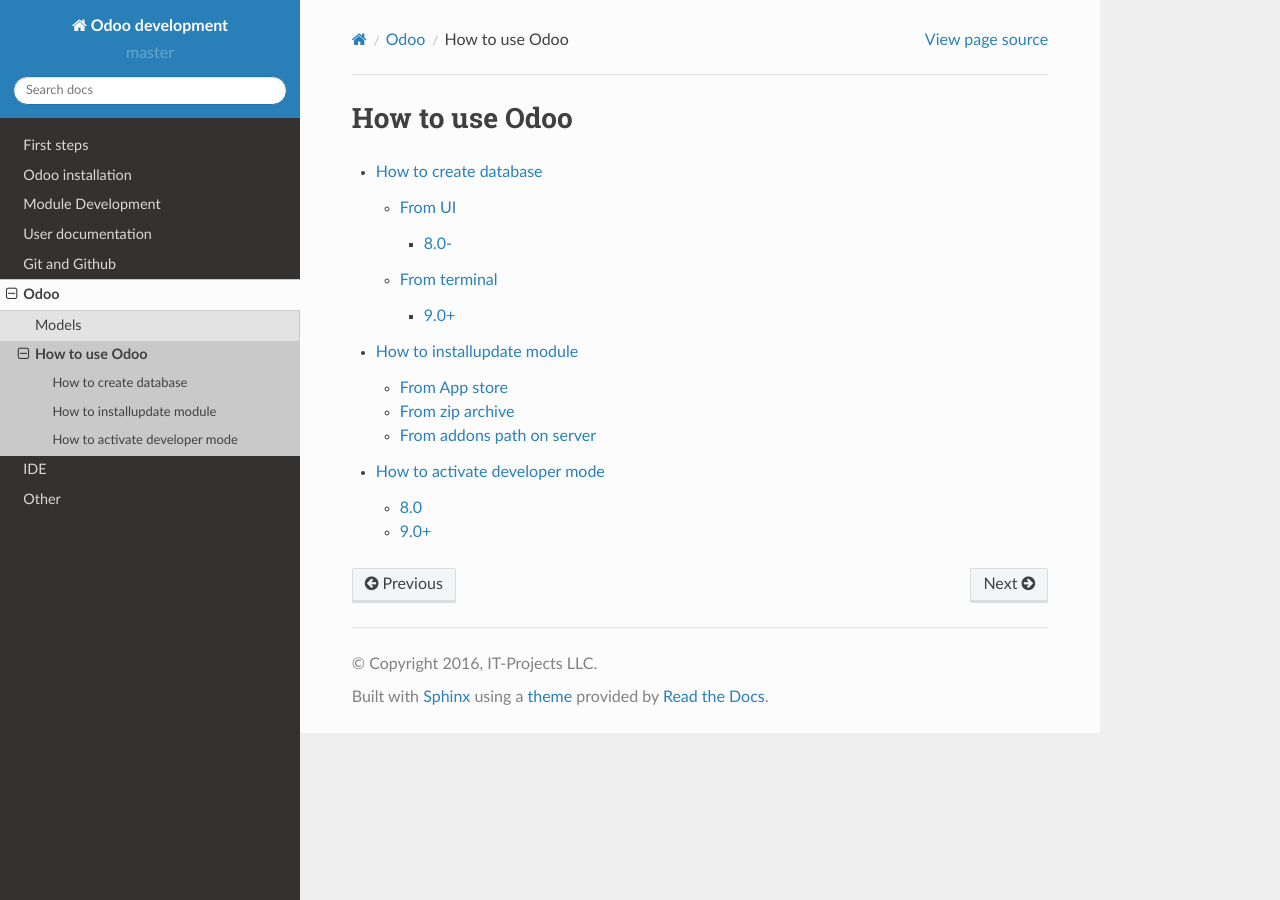
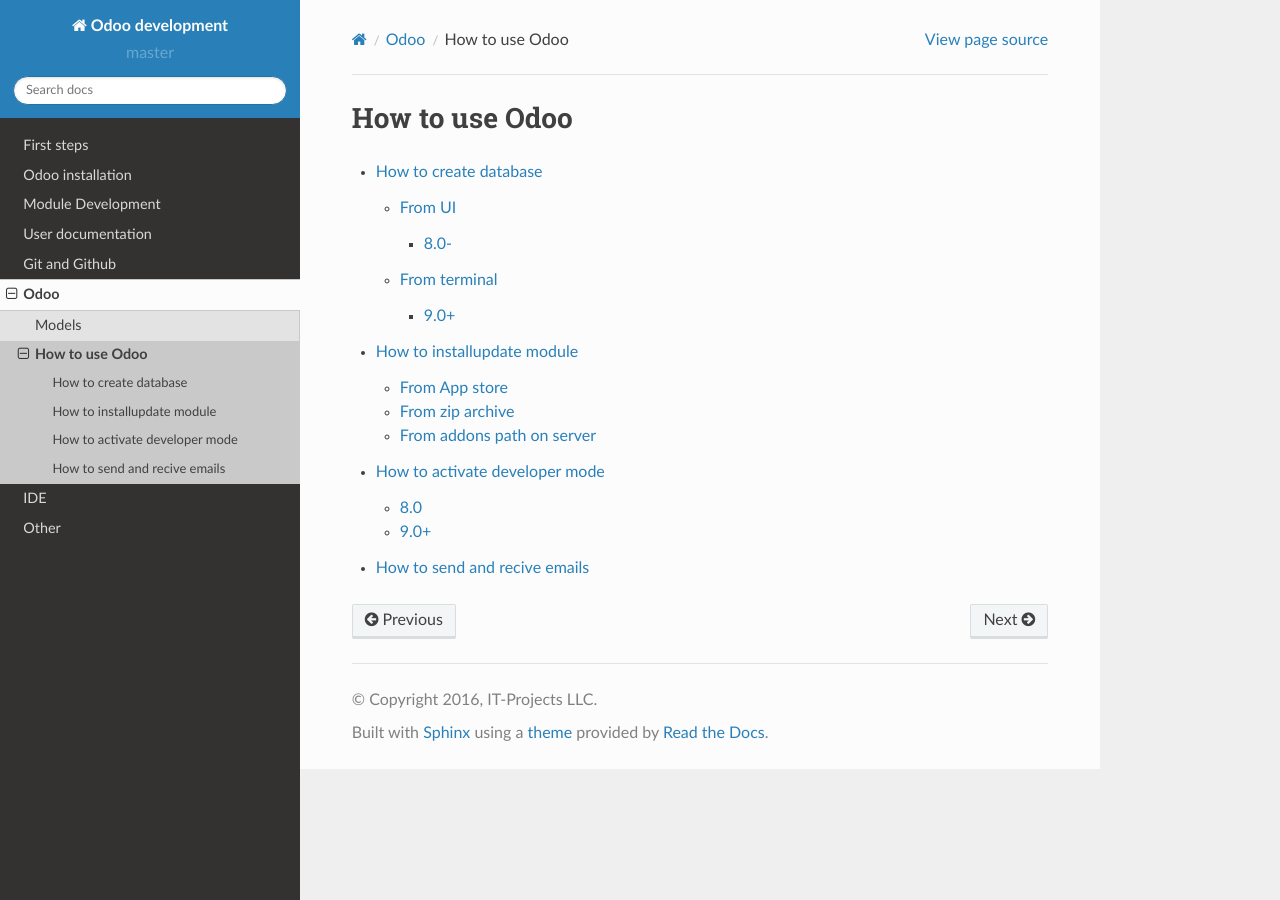
Before and after one commit to itpp-labs/odoo-development, a Sphinx documentation site: the page built from docs/odoo/usage/index.rst, in a window 1280 px wide. Built offline with Sphinx 7.4.7 and the Read the Docs theme 2.0.0, drawn with Linux system fonts in a browser that asks for light colours; pages that are not in the unit, such as notebooks, are missing from menus.

Commit message:
[ADD] docs/odoo/usage/emails: how to use odoo to send/receive emails

```diff
--- /dev/null
+++ b/docs/odoo/usage/emails.rst
@@ -0,0 +1,6 @@
+===============================
+ How to send and recive emails
+===============================
+
+Odoo has no SMTP and IMAP or POP3 servers to send and receive emails.
+But It can be configured to use external mail services.
--- a/docs/odoo/usage/index.rst
+++ b/docs/odoo/usage/index.rst
@@ -7,3 +7,4 @@
    create-database
    install-module
    debug-mode
+   emails
```
